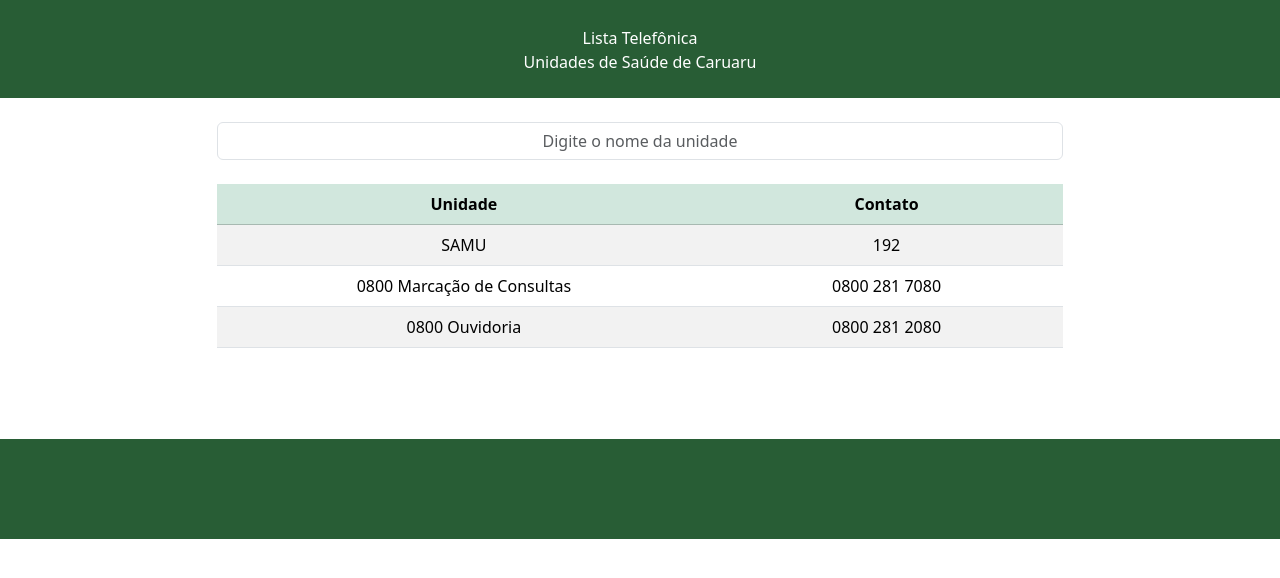
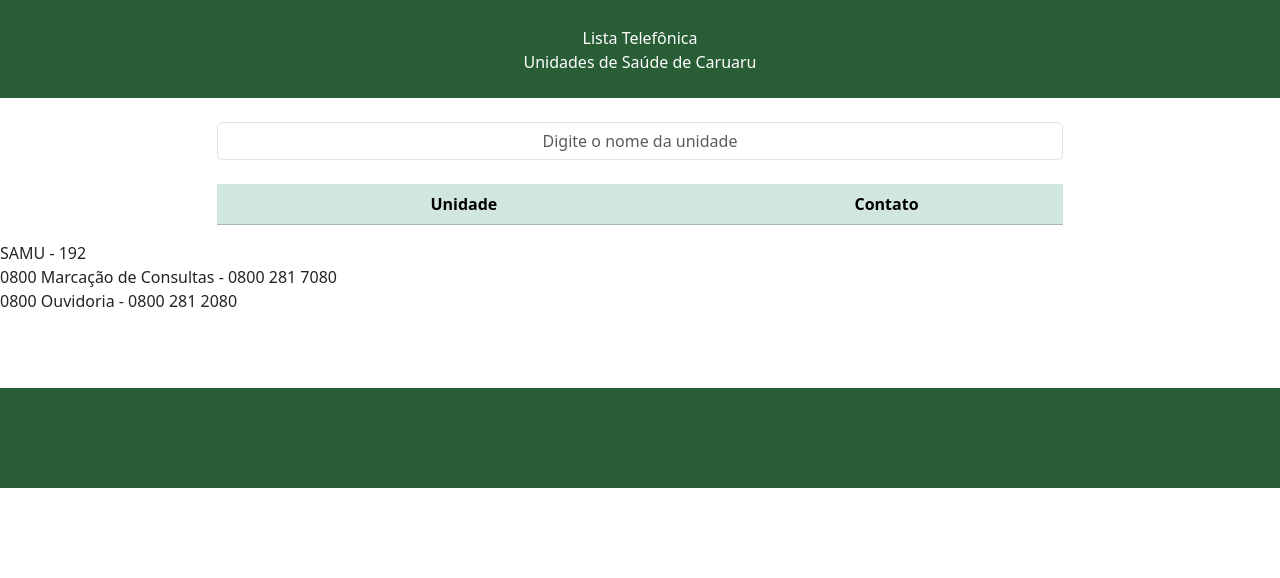
Before and after one commit to matheus1696/lista_telefonica, a plain HTML site: page index.html in a window 1280 px wide. Shown: the part 132-710 px from the top of the page. Drawn offline with nearby package versions, Linux system fonts and the light colour scheme; no server answers.

Commit message:
Lista Telefonica - V1.0

```diff
--- a/asset/js/listaTelefonia.js
+++ b/asset/js/listaTelefonia.js
@@ -128,7 +128,6 @@ let telefonia = [
                 for (let i = 0; i < json.length; i++) {
                     //Verificação dos Contatos Principais da Unidade
                     if (json[i].type_contact == "Main") {
-
                         //Atribuindo Contato na Váriavel
                         telefonia.push(json[i])
                     }
@@ -141,11 +140,18 @@ let telefonia = [
 
 function showContact() {
     setTimeout(function () {
+        /*
+            for (let i = 0; i < telefonia.length; i++) {
+                    //Exibindo em tela
+                    tbody = document.querySelector('tbody');
+                    tbody.innerHTML += `<tr class="list"><td>${telefonia[i].title}</td><td>${telefonia[i].contact}</td></tr>`
+            }
+        */
+
         for (let i = 0; i < telefonia.length; i++) {
-            //Verificação dos Contatos Principais da Unidade
                 //Exibindo em tela
-                tbody = document.querySelector('tbody');
-                tbody.innerHTML +=`<tr class="list"><td>${telefonia[i].title}</td><td>${telefonia[i].contact}</td></tr>`
+                contacts = document.getElementById('contacts');
+                contacts.innerHTML += `<div class="list"> ${telefonia[i].title} - ${telefonia[i].contact} </div>`;
         }
     },2000)
 }
--- a/index.html
+++ b/index.html
@@ -51,6 +51,10 @@
             </div>
         </section>
 
+        <section>
+            <div id="contacts"></div>
+        </section>
+
         <footer class="bg-color">
 
         </footer>
```
